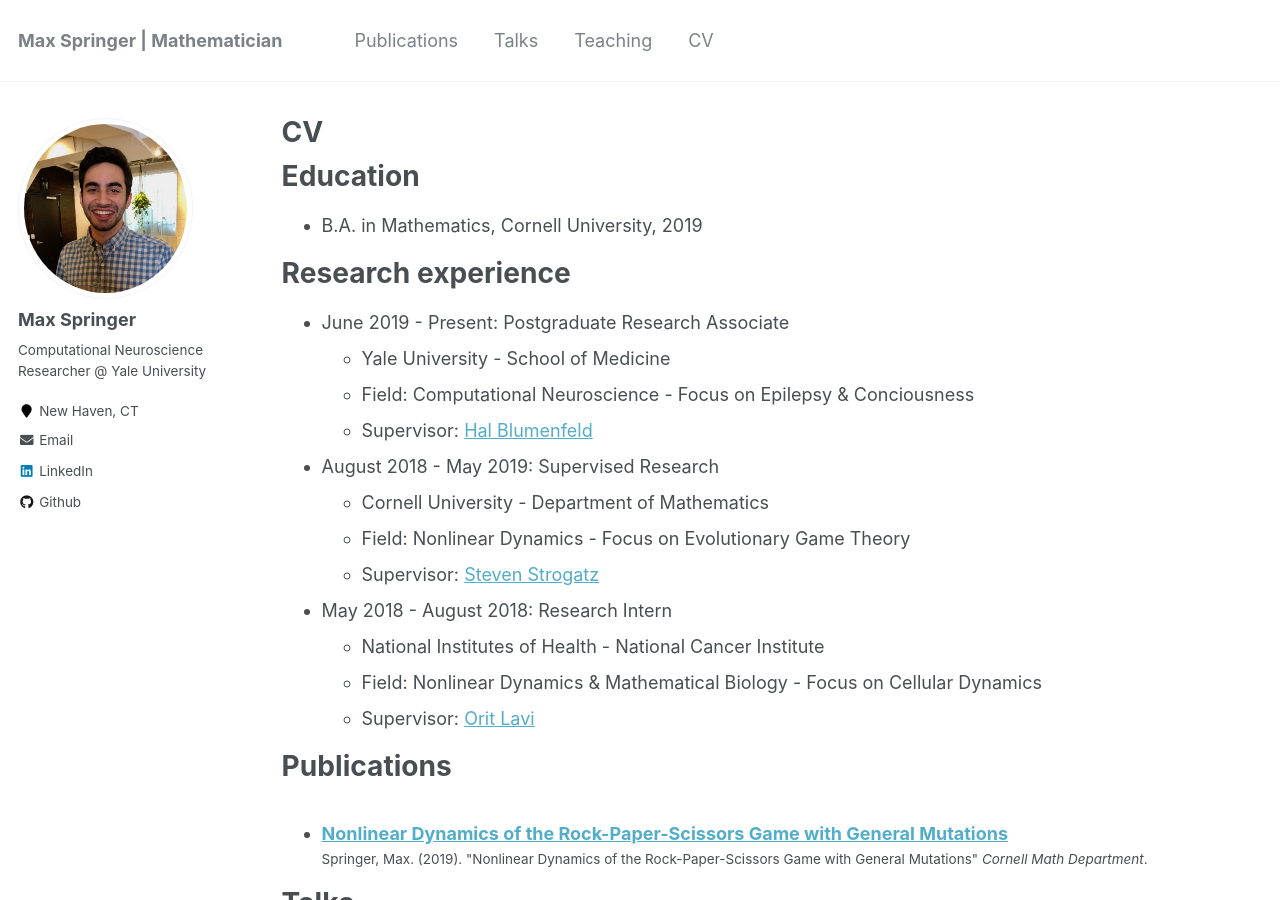
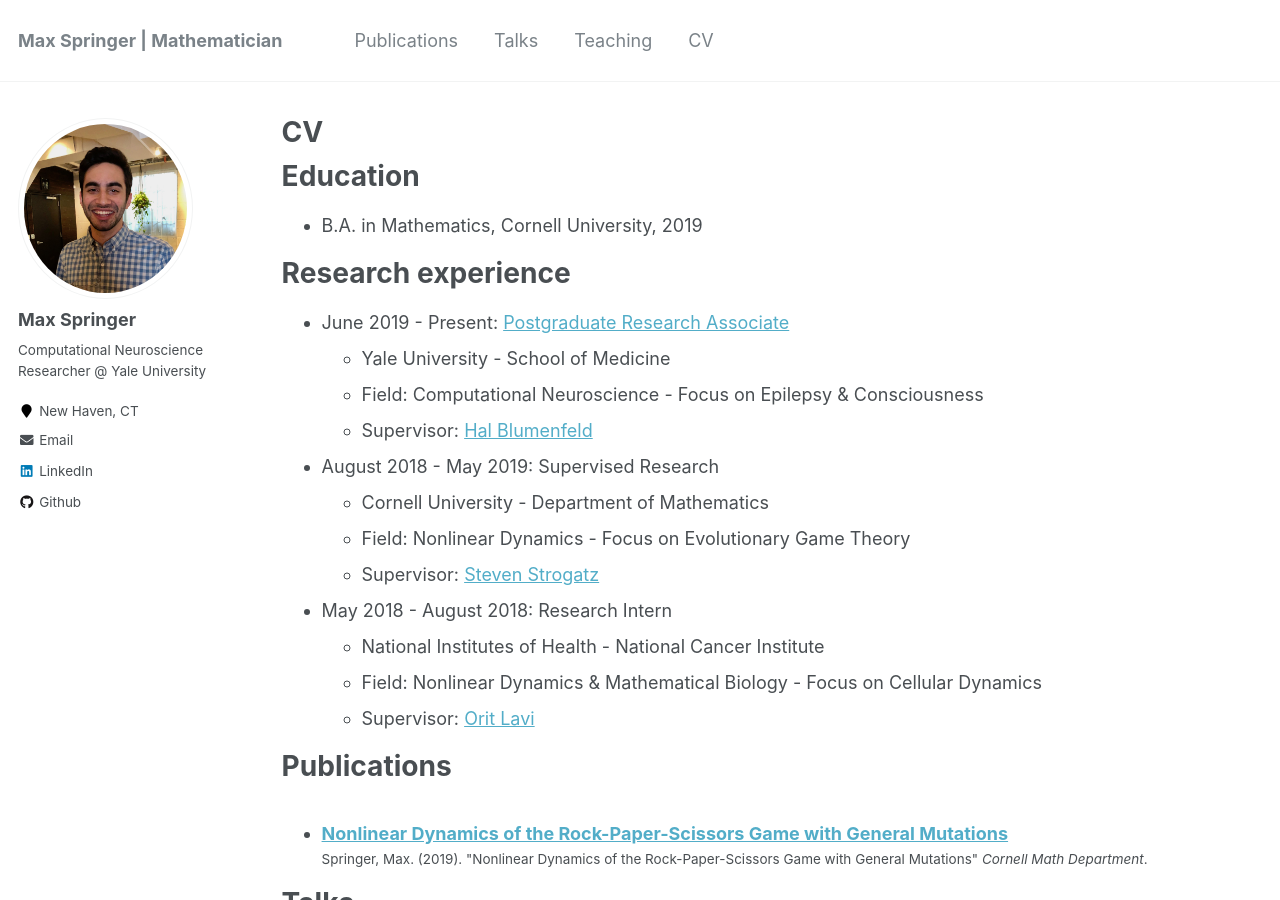
Before and after one commit to mss423/mss423.github.io, a Jekyll site: the page built from _pages/cv.md, in a window 1280 px wide and 900 px high. Built offline with Jekyll 4.4.1, drawn with Linux system fonts in a browser that asks for light colours.

Commit message:
Update cv.md

```diff
--- a/_pages/cv.md
+++ b/_pages/cv.md
@@ -15,9 +15,9 @@ Education
 
 Research experience
 ======
-* June 2019 - Present: Postgraduate Research Associate
+* June 2019 - Present: [Postgraduate Research Associate](https://medicine.yale.edu/profile/max_springer/)
   * Yale University - School of Medicine
-  * Field: Computational Neuroscience - Focus on Epilepsy & Conciousness
+  * Field: Computational Neuroscience - Focus on Epilepsy & Consciousness
   * Supervisor: [Hal Blumenfeld](https://medicine.yale.edu/profile/hal_blumenfeld/)
 
 * August 2018 - May 2019: Supervised Research
```
